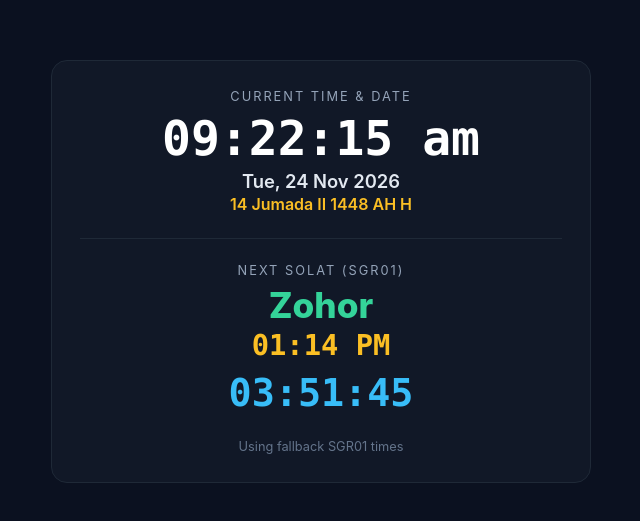
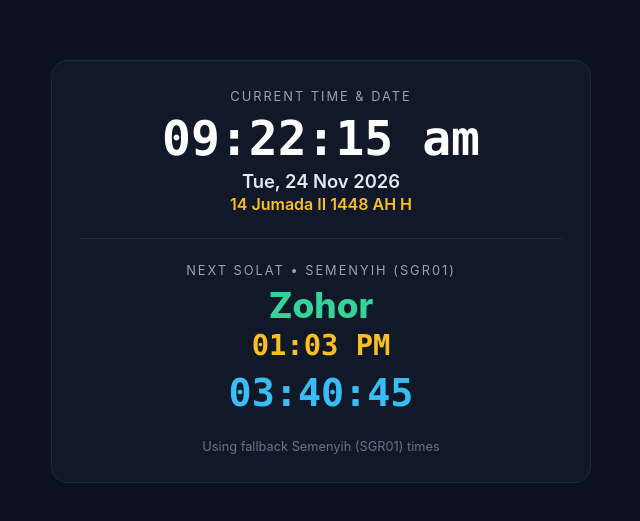
Before and after one commit to AznulHilmi/solat-ipad, a plain HTML site: page index.html in a window 1280 px wide. Shown: the part 129-650 px from the top of the page, without its empty margins (319-959 px from the left). Drawn offline with Linux system fonts and the light colour scheme; no server answers.

Commit message:
Update index.html

```diff
--- a/index.html
+++ b/index.html
@@ -3,7 +3,7 @@
 <head>
   <meta charset="UTF-8">
   <meta name="viewport" content="width=device-width, initial-scale=1.0">
-  <title>Next Solat - SGR01</title>
+  <title>Next Solat - Semenyih (SGR01)</title>
   <style>
     * {
       box-sizing: border-box;
@@ -109,25 +109,25 @@
     <div class="divider"></div>
 
     <div>
-      <div class="label">Next Solat (SGR01)</div>
+      <div class="label">Next Solat • Semenyih (SGR01)</div>
       <div class="next-name" id="next-name">--</div>
       <div class="next-time" id="next-time">--:--</div>
       <div class="countdown" id="countdown">00:00:00</div>
     </div>
 
-    <div class="status" id="status-text">Syncing SGR01 schedule...</div>
+    <div class="status" id="status-text">Syncing Semenyih (SGR01) schedule...</div>
   </main>
 
   <script>
     const ZONE = "SGR01";
 
-    // Main 5 daily solat times in 24-hour HH:MM format (fallback if offline)
+    // Semenyih (JAKIM Zone SGR01) 24-hour HH:MM fallback times
     let dailyPrayers = {
-      Subuh: "05:59",
-      Zohor: "13:14",
-      Asar: "16:18",
-      Maghrib: "19:18",
-      Isyak: "20:27"
+      Subuh: "05:50",
+      Zohor: "13:03",
+      Asar: "16:25",
+      Maghrib: "19:00",
+      Isyak: "20:14"
     };
 
     let hijriText = "";
@@ -173,7 +173,6 @@
         if (data && Array.isArray(data.prayers)) {
           const todayEntry = data.prayers.find(item => Number(item.day) === day);
           if (todayEntry) {
-            // API returns Unix epoch seconds in v2/solat
             const fromEpoch = (sec) => {
               if (!sec) return null;
               const d = new Date(sec * 1000);
@@ -202,10 +201,10 @@
           }
         }
 
-        document.getElementById("status-text").textContent = "Live SGR01 schedule synced";
+        document.getElementById("status-text").textContent = "Live Semenyih (SGR01) schedule synced";
       } catch (err) {
         console.warn("Schedule fetch fallback:", err);
-        document.getElementById("status-text").textContent = "Using fallback SGR01 times";
+        document.getElementById("status-text").textContent = "Using fallback Semenyih (SGR01) times";
       }
     }
 
```
